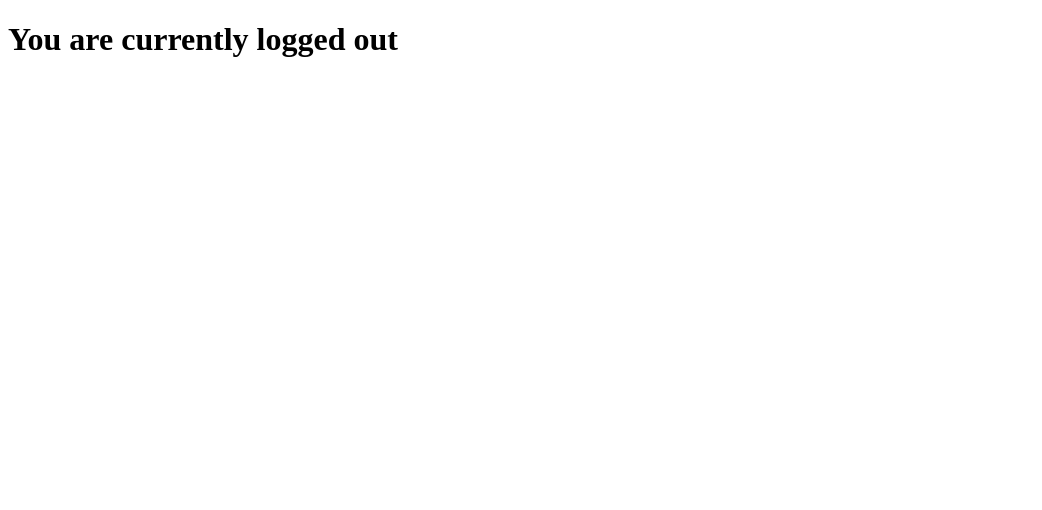
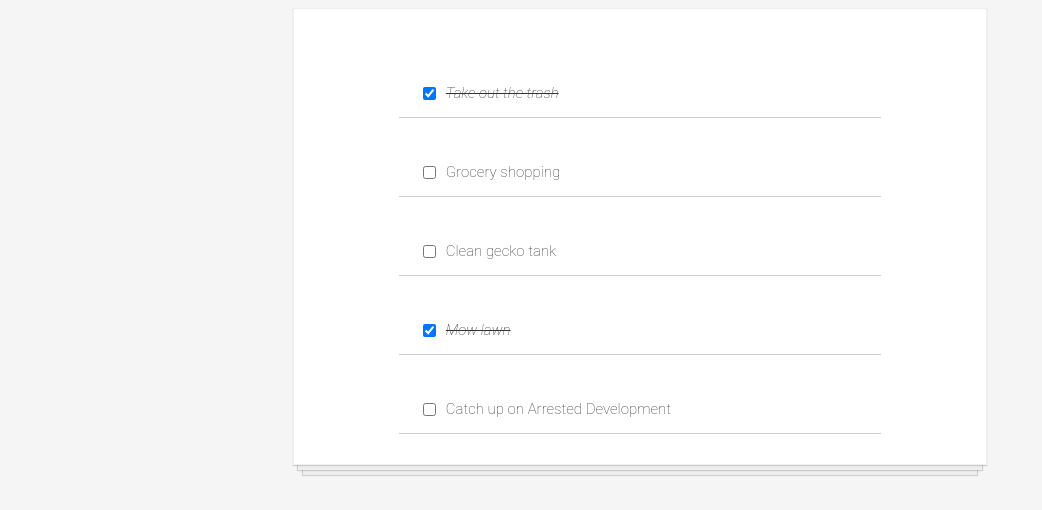
Before and after one commit to rizki113070213/for-beginners, a React (Create React App) app: page / in a window 1280 px wide. Shown: the top 510 px of the page, without its empty margins (0-1042 px from the left). Built offline with nearby package versions, Linux system fonts and the light colour scheme.

Commit message:
todo app - phase 4

```diff
--- a/src/App.js
+++ b/src/App.js
@@ -1,18 +1,20 @@
 import React from "react"
+import todosData from "./todosData"
+import TodoItem from "./components/TodoItem"
 
 class App extends React.Component {
   constructor() {
     super()
     this.state = {
-      isLoggedIn: false
+      todos: todosData
     }
   }
 
   render() {
-    const wordDisplay = this.state.isLoggedIn ? "in" : "out"
+    const todoItems = this.state.todos.map(todo => <TodoItem key={todo.id} todo={todo} />)
     return(
-      <div>
-        <h1>You are currently logged {wordDisplay}</h1>
+      <div className="todo-list">
+        {todoItems}
       </div>
     )
   }
```
